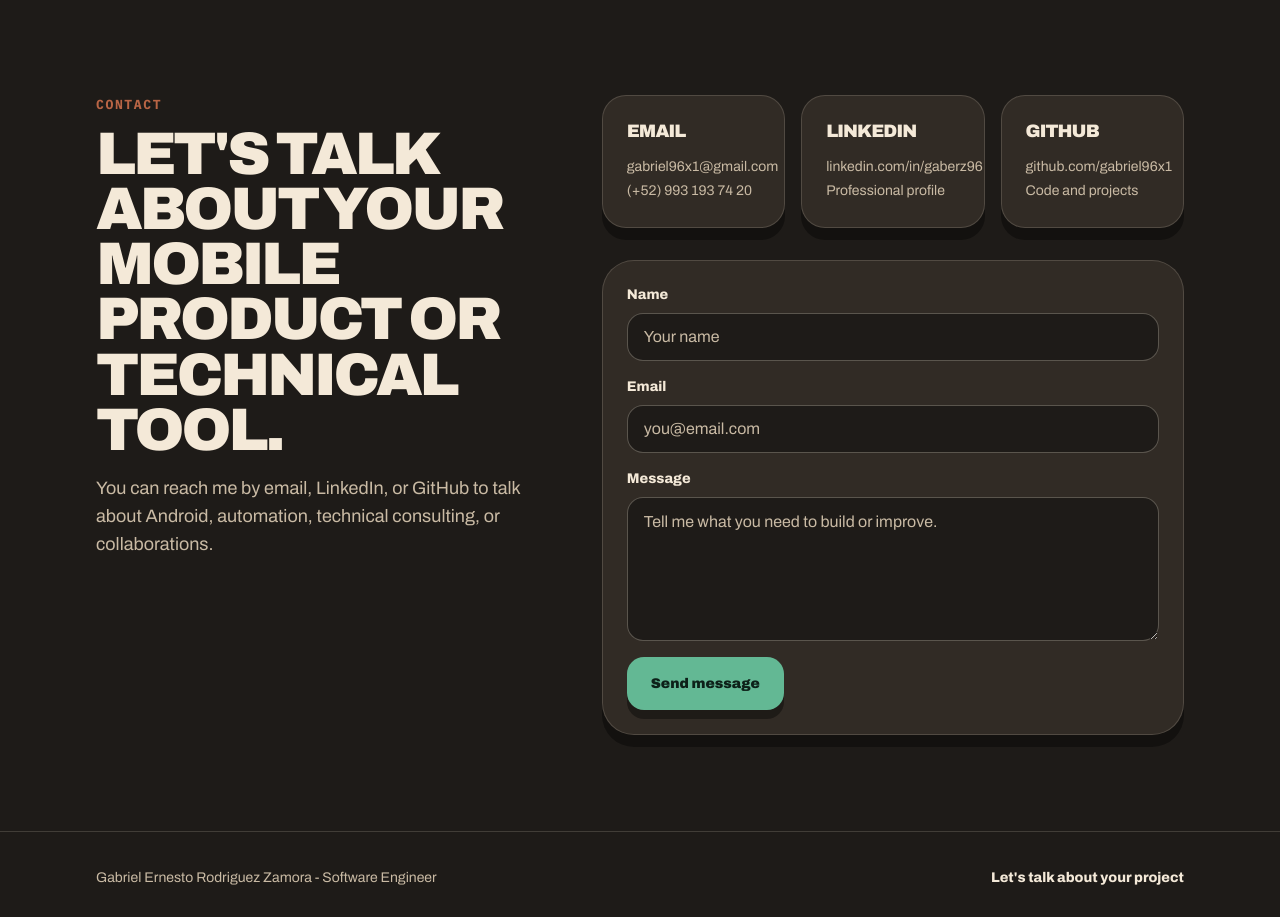
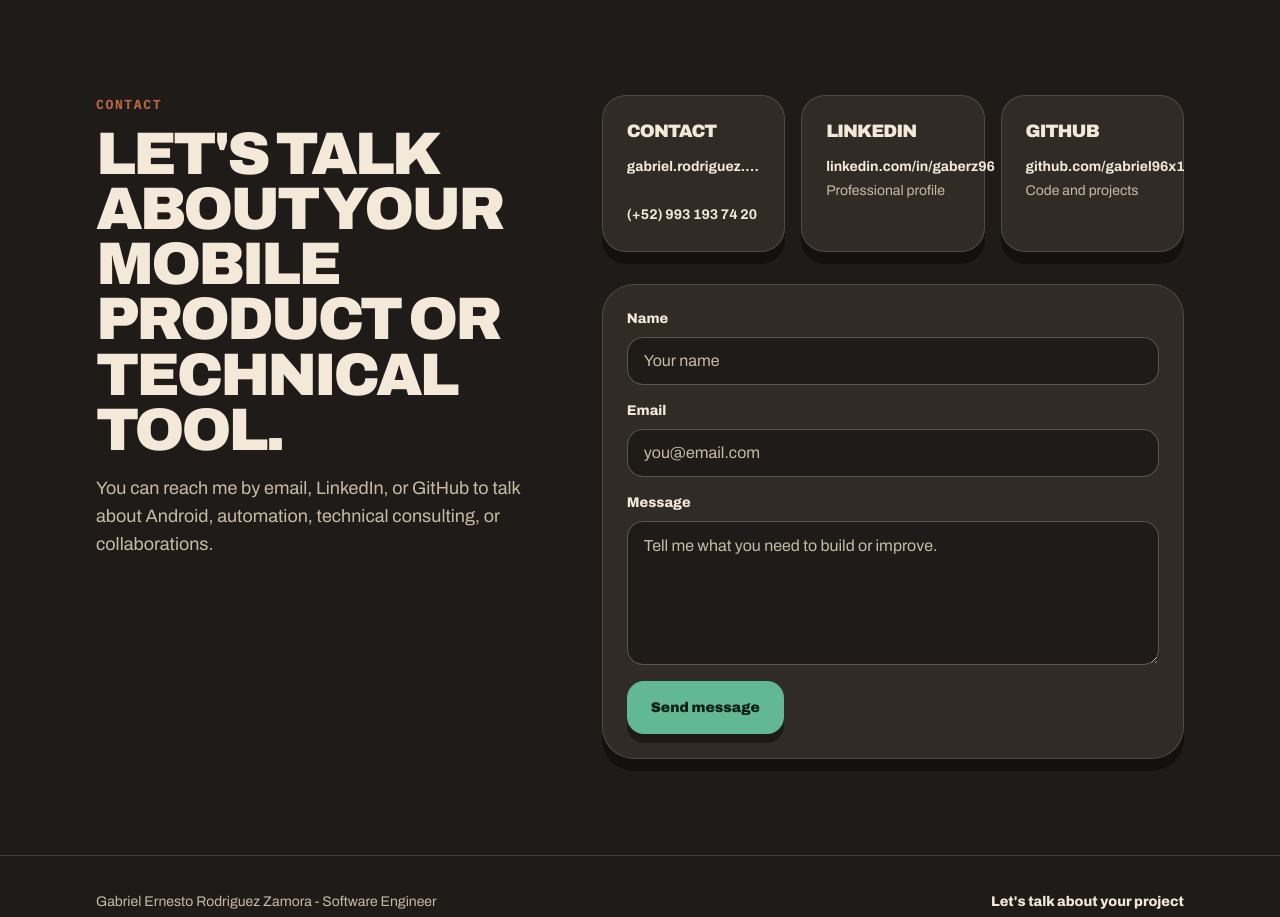
Before and after one commit to gabriel96x1/professional_landing_page, a Next.js app: page /en in a window 1280 px wide. Shown: the part 5520-6437 px from the top of the page. Built offline with nearby package versions, Linux system fonts and the light colour scheme.

Commit message:
contact section with links

```diff
--- a/app/_sections/contact-section.tsx
+++ b/app/_sections/contact-section.tsx
@@ -21,24 +21,50 @@ export function ContactSection() {
 
         <div>
           <div className="grid gap-4 md:grid-cols-3">
-            <PlaceholderCard title={t("cards.email.title")}>
-              {t("cards.email.line1")}
+            <PlaceholderCard title={t("cards.contact.title")}>
+              <a
+                className="block max-w-full truncate font-semibold text-(--theme-text-primary) underline-offset-4 hover:underline"
+                href={t("cards.contact.emailHref")}
+              >
+                {t("cards.contact.line1")}
+              </a>
               <br />
-              {t("cards.email.line2")}
+              <a
+                className="font-semibold text-(--theme-text-primary) underline-offset-4 hover:underline"
+                href={t("cards.contact.whatsappHref")}
+                rel="noreferrer"
+                target="_blank"
+              >
+                {t("cards.contact.line2")}
+              </a>
             </PlaceholderCard>
             <PlaceholderCard title={t("cards.linkedin.title")}>
-              {t("cards.linkedin.line1")}
+              <a
+                className="font-semibold text-(--theme-text-primary) underline-offset-4 hover:underline"
+                href={t("cards.linkedin.href")}
+                rel="noreferrer"
+                target="_blank"
+              >
+                {t("cards.linkedin.line1")}
+              </a>
               <br />
               {t("cards.linkedin.line2")}
             </PlaceholderCard>
-            <PlaceholderCard title={t("cards.calendar.title")}>
-              {t("cards.calendar.line1")}
+            <PlaceholderCard title={t("cards.github.title")}>
+              <a
+                className="font-semibold text-(--theme-text-primary) underline-offset-4 hover:underline"
+                href={t("cards.github.href")}
+                rel="noreferrer"
+                target="_blank"
+              >
+                {t("cards.github.line1")}
+              </a>
               <br />
-              {t("cards.calendar.line2")}
+              {t("cards.github.line2")}
             </PlaceholderCard>
           </div>
 
-          <form className="theme-card-shadow mt-8 grid gap-4 rounded-[2rem] border border-(--theme-border) bg-(--theme-surface) p-6">
+          <form className="theme-card-shadow mt-8 grid gap-4 rounded-4xl border border-(--theme-border) bg-(--theme-surface) p-6">
             <label className="grid gap-2 text-sm font-extrabold text-(--theme-text-primary)">
               {t("form.name")}
               <input
--- a/messages/en.json
+++ b/messages/en.json
@@ -190,19 +190,23 @@
       "title": "Let's talk about your mobile product or technical tool.",
       "description": "You can reach me by email, LinkedIn, or GitHub to talk about Android, automation, technical consulting, or collaborations.",
       "cards": {
-        "email": {
-          "title": "Email",
-          "line1": "gabriel96x1@gmail.com",
-          "line2": "(+52) 993 193 74 20"
+        "contact": {
+          "title": "Contact",
+          "line1": "gabriel.rodriguez.zamora@proton.me",
+          "emailHref": "mailto:gabriel.rodriguez.zamora@proton.me",
+          "line2": "(+52) 993 193 74 20",
+          "whatsappHref": "https://wa.me/529931937420"
         },
         "linkedin": {
           "title": "LinkedIn",
           "line1": "linkedin.com/in/gaberz96",
+          "href": "https://www.linkedin.com/in/gaberz96",
           "line2": "Professional profile"
         },
-        "calendar": {
+        "github": {
           "title": "GitHub",
           "line1": "github.com/gabriel96x1",
+          "href": "https://github.com/gabriel96x1",
           "line2": "Code and projects"
         }
       },
--- a/messages/es.json
+++ b/messages/es.json
@@ -190,19 +190,23 @@
       "title": "Hablemos de tu producto movil o herramienta tecnica.",
       "description": "Puedes contactarme por correo, LinkedIn o GitHub para hablar sobre Android, automatizacion, consultoria tecnica o colaboraciones.",
       "cards": {
-        "email": {
-          "title": "Email",
-          "line1": "gabriel96x1@gmail.com",
-          "line2": "(+52) 993 193 74 20"
+        "contact": {
+          "title": "Contacto",
+          "line1": "gabriel.rodriguez.zamora@proton.me",
+          "emailHref": "mailto:gabriel.rodriguez.zamora@proton.me",
+          "line2": "(+52) 993 193 74 20",
+          "whatsappHref": "https://wa.me/529931937420"
         },
         "linkedin": {
           "title": "LinkedIn",
           "line1": "linkedin.com/in/gaberz96",
+          "href": "https://www.linkedin.com/in/gaberz96",
           "line2": "Perfil profesional"
         },
-        "calendar": {
+        "github": {
           "title": "GitHub",
           "line1": "github.com/gabriel96x1",
+          "href": "https://github.com/gabriel96x1",
           "line2": "Codigo y proyectos"
         }
       },
```
